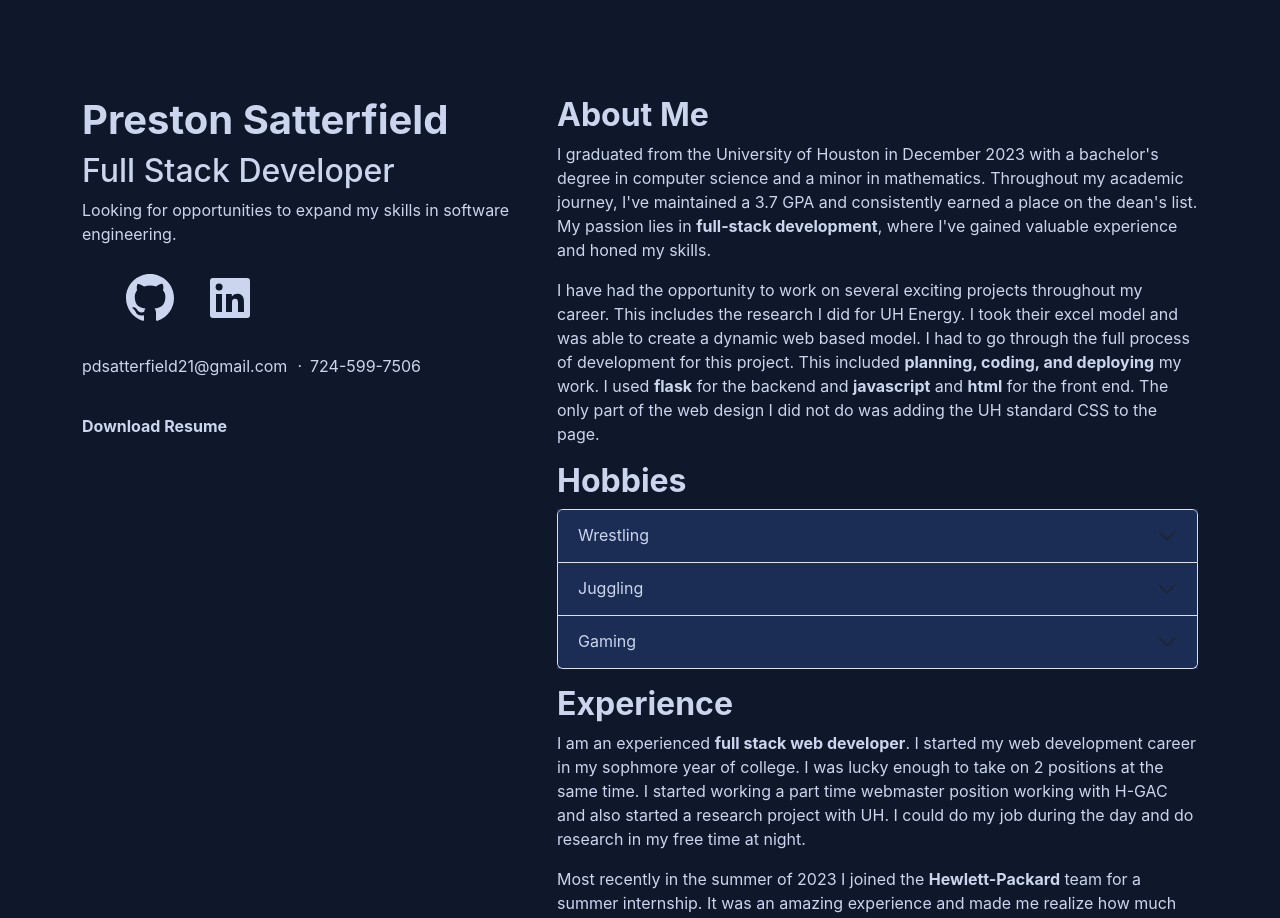
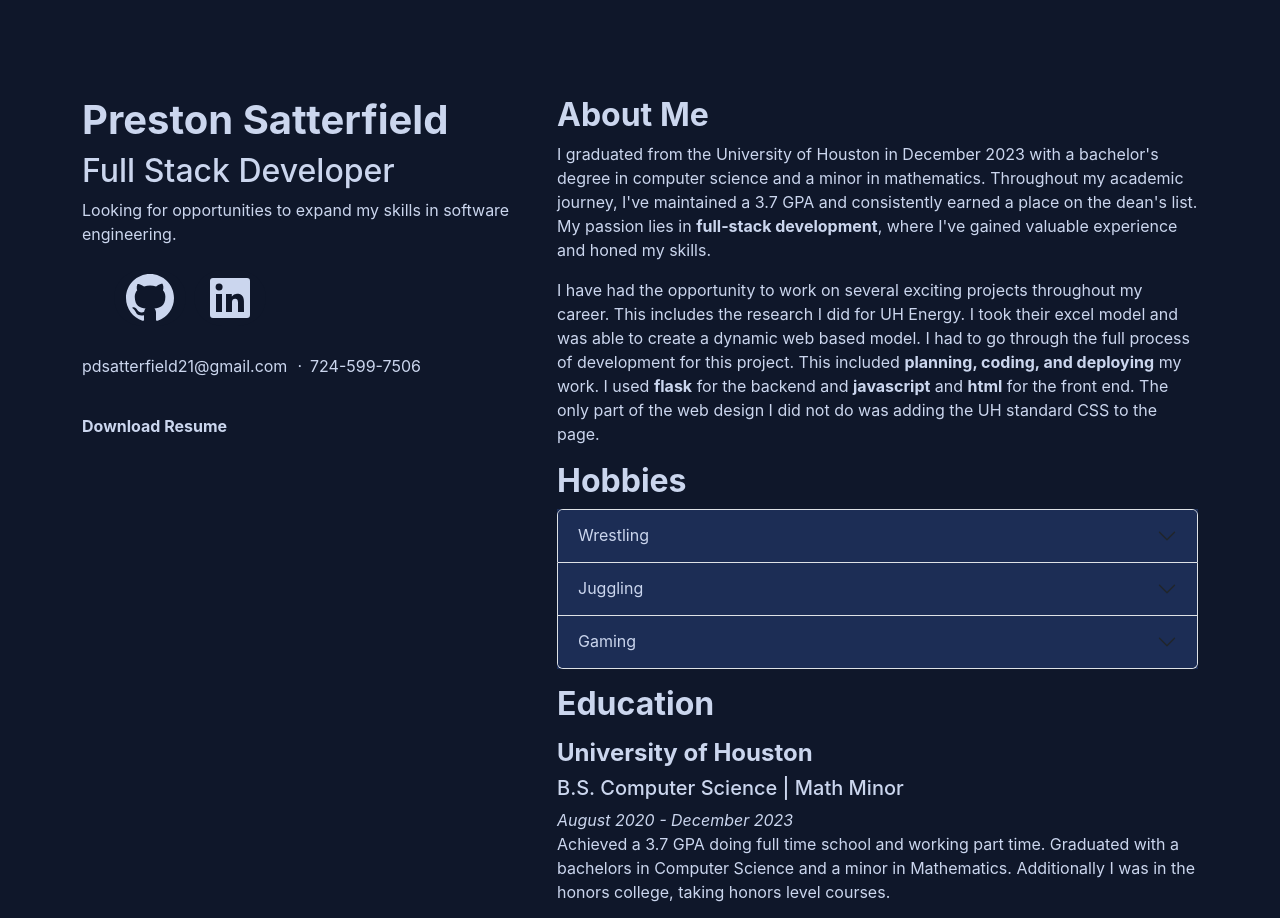
Before and after one commit to pdsatter/Portfolio, a React (Create React App) app in the folder portfolio-app/: page /#/ in a window 1280 px wide. Shown: the top 918 px of the page. Built offline with nearby package versions, Linux system fonts and the light colour scheme.

Commit message:
Add Education to website

```diff
--- a/portfolio-app/src/Body.tsx
+++ b/portfolio-app/src/Body.tsx
@@ -1,5 +1,6 @@
 import AboutMe from './AboutMe';
 import Experience from './Experience';
+import Education from './Education'
 import Hobbies from './Hobbies';
 import './App.css'
 
@@ -8,6 +9,7 @@ function Body() {
         <div className="main-body">
             <AboutMe />
             <Hobbies />
+            <Education />
             <Experience />
 
         </div>
--- /dev/null
+++ b/portfolio-app/src/Education.tsx
@@ -0,0 +1,24 @@
+import Row from 'react-bootstrap/Row';
+import Col from 'react-bootstrap/Col';
+
+function Education() {
+    return (<>
+        <h2><strong>Education</strong></h2>
+        <Row>
+            <Col xs={12} className="experience">
+                <h4><b>University of Houston</b></h4>
+                <h5>B.S. Computer Science | Math Minor</h5>
+                <header><i>August 2020 - December 2023</i></header>
+                <p>
+                    Achieved a 3.7 GPA doing full time school and working part time.  Graduated with a bachelors in Computer Science and a minor in Mathematics.
+                    Additionally I was in the honors college, taking honors level courses.
+                </p>
+            </Col>
+
+        </Row>
+    </>
+
+    );
+}
+
+export default Education;
```
